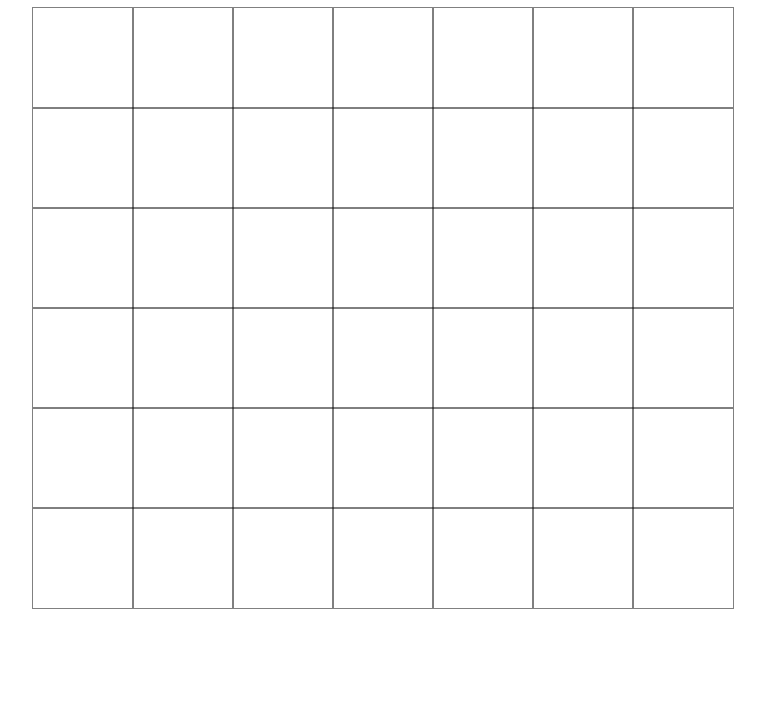
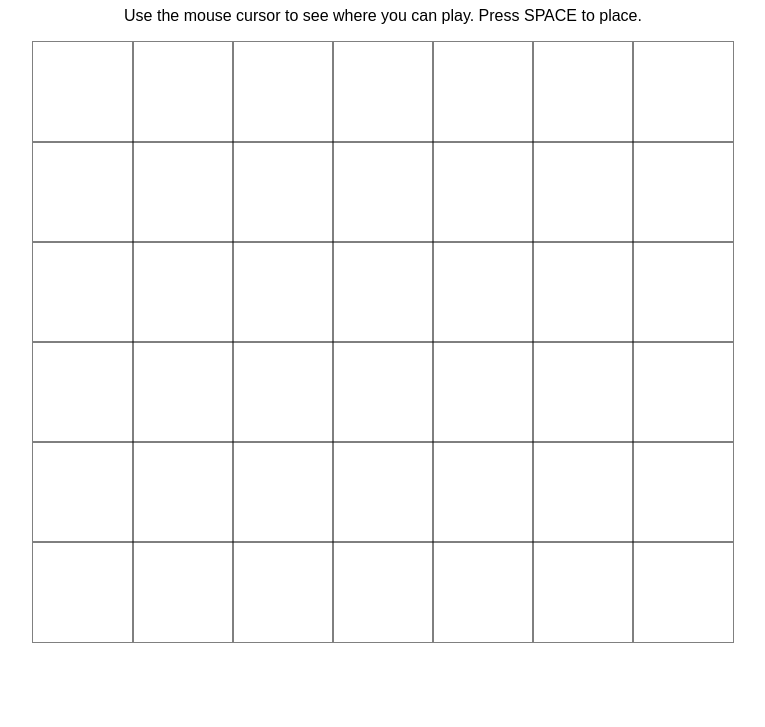
Before and after one commit to kli-cs20/connect-four, a plain HTML site: page index.html in a window 1280 px wide. Shown: the part 73-800 px from the top of the page, without its empty margins (257-1022 px from the left). Drawn offline with Linux system fonts and the light colour scheme.

Commit message:
Update index.html

```diff
--- a/index.html
+++ b/index.html
@@ -9,6 +9,9 @@
 </head>
 <body>
     <h1>Connect 4</h1>
+
+    <p>Use the mouse cursor to see where you can play. Press SPACE to place.</p>
+
     <canvas id="my-canvas"></canvas>
 
     <script src="js/game-library.js"></script>
```
